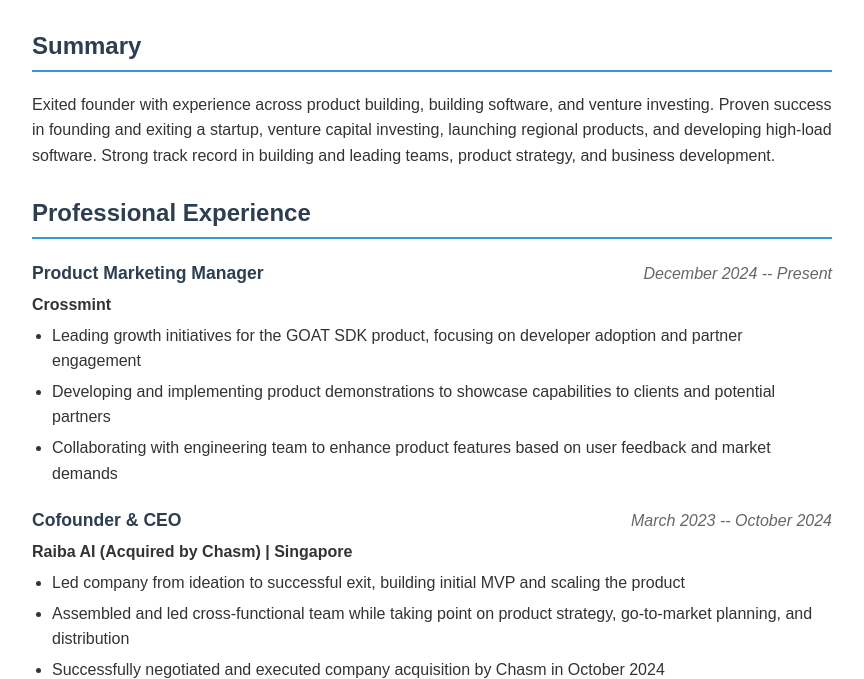
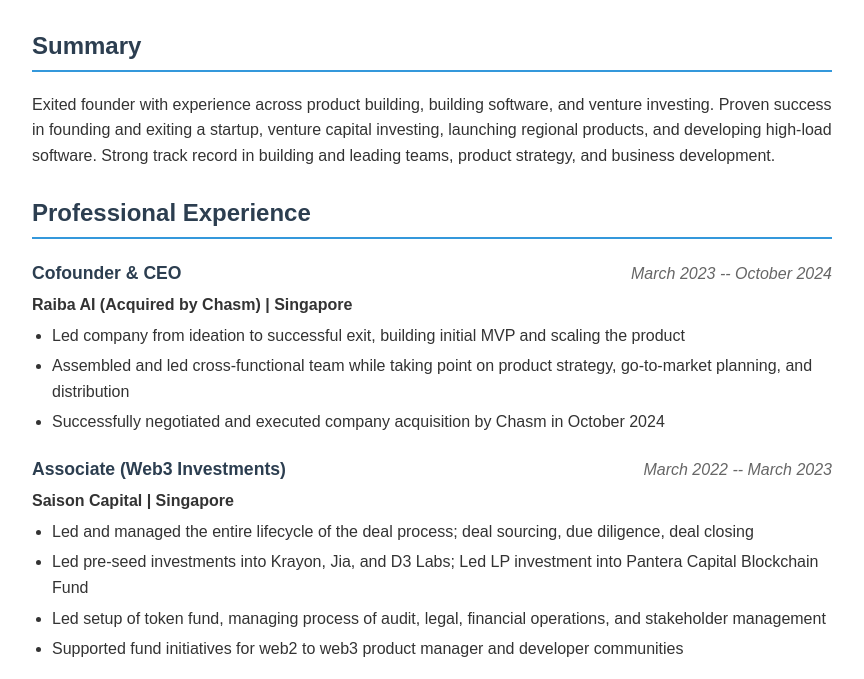
Before and after one commit to lostviolinist/lostviolinist.github.io, a plain HTML site: page index.html in a window 1280 px wide. Shown: the part 123-802 px from the top of the page, without its empty margins (208-1072 px from the left). Drawn offline with Linux system fonts and the light colour scheme.

Commit message:
Update index.html

```diff
--- a/index.html
+++ b/index.html
@@ -106,19 +106,6 @@
 
         <div class="job">
             <div class="job-header">
-                <span class="job-title">Product Marketing Manager</span>
-                <span class="date-location">December 2024 -- Present</span>
-            </div>
-            <div class="company">Crossmint</div>
-            <ul>
-                <li>Leading growth initiatives for the GOAT SDK product, focusing on developer adoption and partner engagement</li>
-                <li>Developing and implementing product demonstrations to showcase capabilities to clients and potential partners</li>
-                <li>Collaborating with engineering team to enhance product features based on user feedback and market demands</li>
-            </ul>
-        </div>
-
-        <div class="job">
-            <div class="job-header">
                 <span class="job-title">Cofounder & CEO</span>
                 <span class="date-location">March 2023 -- October 2024</span>
             </div>
```
